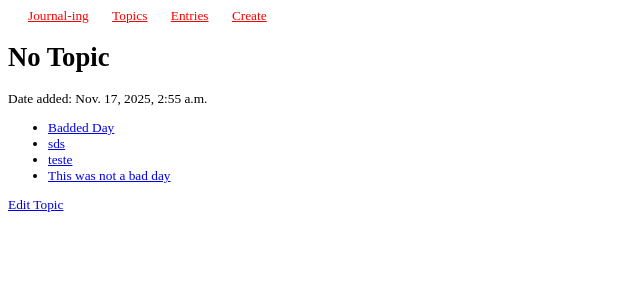
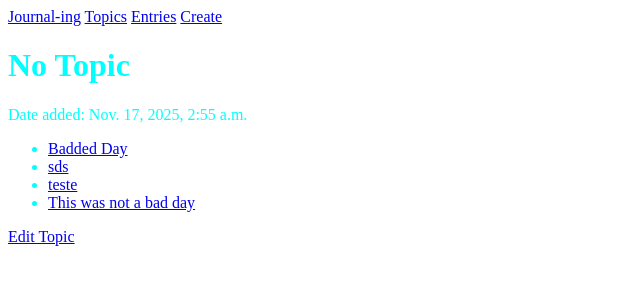
Before and after one commit to Ivan-Tapia-Git/journaling-project-app, a Django app: page /journal/topics/0/ in a window 1280 px wide. Shown: the top 300 px of the page, without its empty margins (0-640 px from the left). Run offline with Django 5.2, Linux system fonts and the light colour scheme; data comes from the database, SQL or seed files in the repository.

Commit message:
first-css-commit

```diff
--- a/journal_app/static/journal_app/styles/styles.css
+++ b/journal_app/static/journal_app/styles/styles.css
@@ -1,8 +1,3 @@
-.nav-link, .main-logo{
-    margin-left: 20px;
-    color: red;
+html {
+    color: aqua;
 }
-
-body{
-    font-size: smaller;
-}
```
